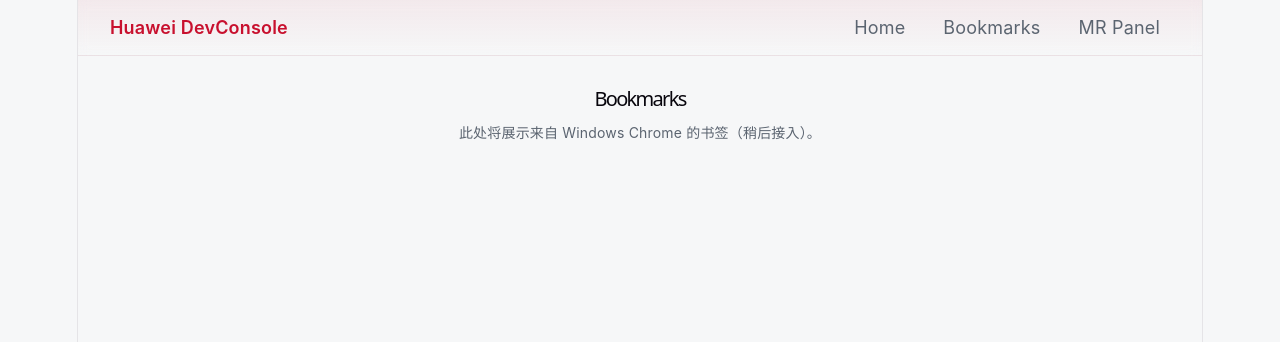
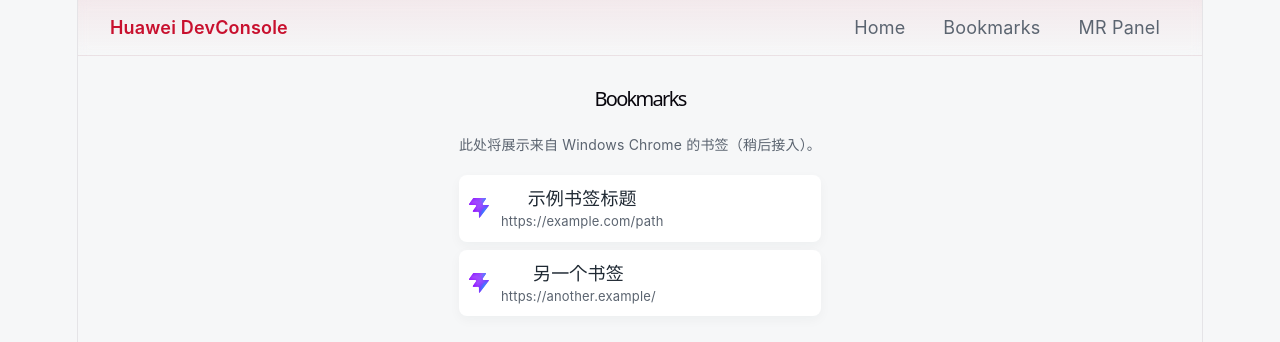
Before and after one commit to lllirunze/Huawei-DevConsole, a React (Vite) app: page /bookmarks in a window 1280 px wide. Shown: the top 342 px of the page. Built offline with nearby package versions, Linux system fonts and the light colour scheme.

Commit message:
refactor: reorganize styles and enhance component structure

```diff
--- a/src/App.tsx
+++ b/src/App.tsx
@@ -3,7 +3,9 @@
 import Home from "./pages/Home";
 import Bookmarks from "./pages/Bookmarks";
 import MR from "./pages/MR";
-import "./styles/huawei.css";
+import "./styles/global.css";
+import "./styles/layout.css";
+import "./styles/components.css";
 
 export default function App(): JSX.Element {
   return (
--- a/src/pages/Bookmarks.tsx
+++ b/src/pages/Bookmarks.tsx
@@ -1,10 +1,28 @@
 import React from "react";
+import "../styles/bookmarks.css";
 
 export default function Bookmarks(): JSX.Element {
     return (
-        <section>
+        <section className="bookmarks-root">
             <h1>Bookmarks</h1>
-            <p>此处将展示来自 Windows Chrome 的书签（稍后接入）。</p>
+            <p className="muted">此处将展示来自 Windows Chrome 的书签（稍后接入）。</p>
+
+            <div className="bookmark-list">
+                <div className="bookmark-item">
+                    <img className="bookmark-favicon" src="/favicon.svg" alt="f" />
+                    <div className="bookmark-meta">
+                        <div className="bookmark-title">示例书签标题</div>
+                        <div className="bookmark-url">https://example.com/path</div>
+                    </div>
+                </div>
+                <div className="bookmark-item">
+                    <img className="bookmark-favicon" src="/favicon.svg" alt="f" />
+                    <div className="bookmark-meta">
+                        <div className="bookmark-title">另一个书签</div>
+                        <div className="bookmark-url">https://another.example/</div>
+                    </div>
+                </div>
+            </div>
         </section>
     );
 }
--- a/src/pages/Home.tsx
+++ b/src/pages/Home.tsx
@@ -1,16 +1,20 @@
 import React from "react";
+import "../styles/home.css";
 
 export default function Home(): JSX.Element {
     return (
         <section>
             <h1>欢迎 — Huawei DevConsole</h1>
-            <p>这是执行面板的主页。顶部导航可前往 Bookmarks 与 MR 面板。</p>
-            <div className="card">
-                <h2>快速操作</h2>
-                <ul>
-                    <li>查看 Chrome 书签（Bookmarks 页面）</li>
-                    <li>提交代码 / 创建 MR / MR 加分（MR 页面）</li>
-                </ul>
+            <div className="home-hero">
+                <div className="home-intro">
+                    <p>这是执行面板的主页。顶部导航可前往 Bookmarks 与 MR 面板。</p>
+                    <div className="home-quick">
+                        <div className="home-card chip">快速查看书签</div>
+                        <div className="home-card chip">发起 MR</div>
+                        <div className="home-card chip">查看流水线</div>
+                    </div>
+                </div>
+                <img src="/src/assets/hero.png" alt="hero" />
             </div>
         </section>
     );
--- a/src/pages/MR.tsx
+++ b/src/pages/MR.tsx
@@ -1,10 +1,39 @@
 import React from "react";
+import "../styles/mr.css";
 
 export default function MR(): JSX.Element {
     return (
         <section>
-            <h1>MR Panel</h1>
-            <p>此处将实现向 CodeHub 提交代码、创建 MR、为 MR 加分等功能。</p>
+            <h1>MR Pipeline</h1>
+            <p className="muted">三个阶段：Patch 提交 → 创建合入请求 → MR 加分（UI 框架）</p>
+
+            <div className="pipeline-wrapper">
+                <div className="pipeline">
+                    <div className="stage">
+                        <div className="stage-title">1. Submit Patch</div>
+                        <div className="stage-body">
+                            <p className="muted">将代码以 patch 上传到个人分支</p>
+                            <button className="btn">模拟提交</button>
+                        </div>
+                    </div>
+
+                    <div className="stage">
+                        <div className="stage-title">2. Create MR</div>
+                        <div className="stage-body">
+                            <p className="muted">选择仓库 / 源分支 / 目标分支 / 填写标题与描述</p>
+                            <button className="btn">模拟创建</button>
+                        </div>
+                    </div>
+
+                    <div className="stage">
+                        <div className="stage-title">3. +1 Score</div>
+                        <div className="stage-body">
+                            <p className="muted">对指定 MR 添加 1 分（仅示意）</p>
+                            <button className="btn">加分</button>
+                        </div>
+                    </div>
+                </div>
+            </div>
         </section>
     );
 }
--- /dev/null
+++ b/src/styles/bookmarks.css
@@ -0,0 +1,44 @@
+.bookmarks-root {
+    display: flex;
+    flex-direction: column;
+    gap: 12px
+}
+
+.bookmark-list {
+    display: flex;
+    flex-direction: column;
+    gap: 8px;
+    margin-top: 8px
+}
+
+.bookmark-item {
+    display: flex;
+    align-items: center;
+    gap: 12px;
+    padding: 10px;
+    border-radius: 8px;
+    background: var(--card);
+    box-shadow: 0 4px 12px rgba(31, 41, 51, 0.04)
+}
+
+.bookmark-favicon {
+    width: 20px;
+    height: 20px;
+    border-radius: 4px;
+    object-fit: cover
+}
+
+.bookmark-meta {
+    display: flex;
+    flex-direction: column
+}
+
+.bookmark-title {
+    font-weight: 600;
+    color: var(--text)
+}
+
+.bookmark-url {
+    color: var(--muted);
+    font-size: 13px
+}
--- /dev/null
+++ b/src/styles/components.css
@@ -0,0 +1,29 @@
+.card {
+  background: var(--card);
+  border-radius: var(--radius);
+  box-shadow: 0 6px 18px rgba(31, 41, 51, 0.06);
+  padding: 18px;
+  margin-top: 14px;
+}
+
+h1 {
+  font-size: 20px;
+  margin: 0 0 8px 0;
+}
+
+h2 {
+  font-size: 16px;
+  margin: 0 0 8px 0;
+}
+
+p,
+li {
+  color: var(--muted);
+  font-size: 14px;
+}
+
+ul {
+  padding-left: 18px;
+}
+
+.muted { color: var(--muted); font-size: 14px }
--- /dev/null
+++ b/src/styles/global.css
@@ -0,0 +1,35 @@
+:root {
+    --bg: #f6f7f8;
+    --card: #ffffff;
+    --text: #1f2933;
+    --muted: #5b6470;
+    --accent: #c8102e;
+    --accent-weak: #e96a79;
+    --glass: rgba(255, 255, 255, 0.6);
+    --radius: 8px;
+    --container-w: 1100px;
+}
+
+* {
+    box-sizing: border-box;
+}
+
+body {
+    margin: 0;
+    font-family: Inter, -apple-system, BlinkMacSystemFont, "Helvetica Neue", Arial;
+    background: var(--bg);
+    color: var(--text);
+    -webkit-font-smoothing: antialiased;
+    -moz-osx-font-smoothing: grayscale;
+    line-height: 1.5;
+}
+
+@media (prefers-color-scheme: dark) {
+    :root {
+        --bg: #0f1720;
+        --card: #0b1116;
+        --text: #e6eef6;
+        --muted: #b7c2cc;
+        --glass: rgba(255, 255, 255, 0.03);
+    }
+}
--- /dev/null
+++ b/src/styles/home.css
@@ -0,0 +1,15 @@
+.home-hero{
+  display:flex;
+  gap:18px;
+  align-items:center;
+  padding:18px 0;
+}
+.home-hero img{border-radius:10px;max-width:160px}
+.home-intro{flex:1}
+.home-quick{margin-top:12px;display:flex;gap:12px;flex-wrap:wrap}
+.home-card{background:var(--card);padding:14px;border-radius:10px;box-shadow:0 6px 18px rgba(31,41,51,0.04)}
+.home-quick .chip{padding:8px 12px;border-radius:8px;background:var(--glass);color:var(--text)}
+
+@media (prefers-color-scheme: dark){
+  .home-card{box-shadow:0 6px 18px rgba(0,0,0,0.6)}
+}
--- a/src/styles/huawei.css
+++ /dev/null
@@ -1,77 +0,0 @@
-:root{
-  --bg:#f6f7f8;
-  --card:#ffffff;
-  --text:#1f2933;
-  --muted:#5b6470;
-  --accent:#c8102e;
-  --accent-weak:#e96a79;
-  --glass: rgba(255,255,255,0.6);
-  --radius:8px;
-  --container-w:1100px;
-}
-
-*{box-sizing:border-box}
-body{
-  margin:0;
-  font-family: Inter, -apple-system, BlinkMacSystemFont, "Helvetica Neue", Arial;
-  background:var(--bg);
-  color:var(--text);
-  -webkit-font-smoothing:antialiased;
-  -moz-osx-font-smoothing:grayscale;
-  line-height:1.5;
-}
-
-.huawei-header{
-  background: linear-gradient(180deg, rgba(200,16,46,0.06), transparent);
-  backdrop-filter: blur(6px);
-  border-bottom:1px solid rgba(31,41,51,0.04);
-}
-.container{
-  max-width:var(--container-w);
-  margin:0 auto;
-  padding:14px 20px;
-  display:flex;
-  align-items:center;
-  justify-content:space-between;
-}
-.brand{
-  color:var(--accent);
-  font-weight:600;
-  font-size:18px;
-}
-.nav a{
-  margin-left:18px;
-  color:var(--muted);
-  text-decoration:none;
-  padding:8px 10px;
-  border-radius:6px;
-}
-.nav a:hover{
-  color:var(--text);
-  background:var(--glass);
-}
-
-.main{padding:28px 20px}
-
-.card{
-  background:var(--card);
-  border-radius:var(--radius);
-  box-shadow: 0 6px 18px rgba(31,41,51,0.06);
-  padding:18px;
-  margin-top:14px;
-}
-
-h1{font-size:20px;margin:0 0 8px 0}
-h2{font-size:16px;margin:0 0 8px 0}
-p,li{color:var(--muted);font-size:14px}
-ul{padding-left:18px}
-
-@media (prefers-color-scheme: dark){
-  :root{
-    --bg:#0f1720;
-    --card:#0b1116;
-    --text:#e6eef6;
-    --muted:#b7c2cc;
-    --glass: rgba(255,255,255,0.03);
-  }
-}
--- /dev/null
+++ b/src/styles/layout.css
@@ -0,0 +1,37 @@
+.huawei-header {
+  background: linear-gradient(180deg, rgba(200, 16, 46, 0.06), transparent);
+  backdrop-filter: blur(6px);
+  border-bottom: 1px solid rgba(31, 41, 51, 0.04);
+}
+
+.container {
+  max-width: var(--container-w);
+  margin: 0 auto;
+  padding: 14px 20px;
+  display: flex;
+  align-items: center;
+  justify-content: space-between;
+}
+
+.brand {
+  color: var(--accent);
+  font-weight: 600;
+  font-size: 18px;
+}
+
+.nav a {
+  margin-left: 18px;
+  color: var(--muted);
+  text-decoration: none;
+  padding: 8px 10px;
+  border-radius: 6px;
+}
+
+.nav a:hover {
+  color: var(--text);
+  background: var(--glass);
+}
+
+.main {
+  padding: 28px 20px;
+}
--- /dev/null
+++ b/src/styles/mr.css
@@ -0,0 +1,13 @@
+.pipeline-wrapper{display:flex;justify-content:center;padding-top:18px}
+.pipeline{display:flex;gap:18px;align-items:flex-start}
+.stage{width:320px;background:var(--card);border-radius:10px;padding:16px;box-shadow:0 8px 24px rgba(31,41,51,0.06);display:flex;flex-direction:column}
+.stage-title{font-weight:600;color:var(--accent);margin-bottom:10px}
+.stage-body{flex:1}
+.muted{color:var(--muted);font-size:14px}
+.btn{margin-top:12px;padding:8px 12px;border-radius:8px;border:1px solid rgba(31,41,51,0.06);background:linear-gradient(180deg, rgba(200,16,46,0.06), transparent);color:var(--accent);cursor:pointer}
+.btn:hover{background:var(--glass)}
+
+@media (max-width:980px){
+  .pipeline{flex-direction:column;align-items:center}
+  .stage{width:min(92%,320px)}
+}
```
